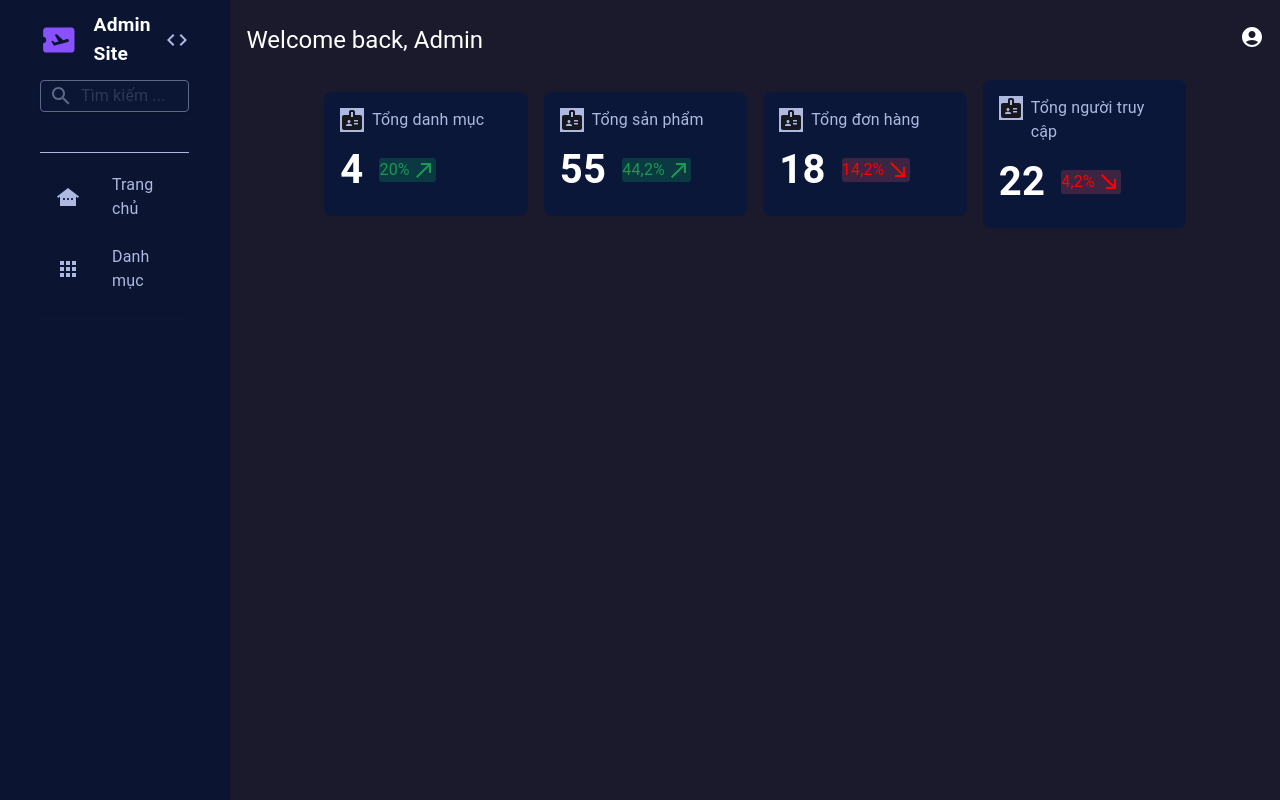
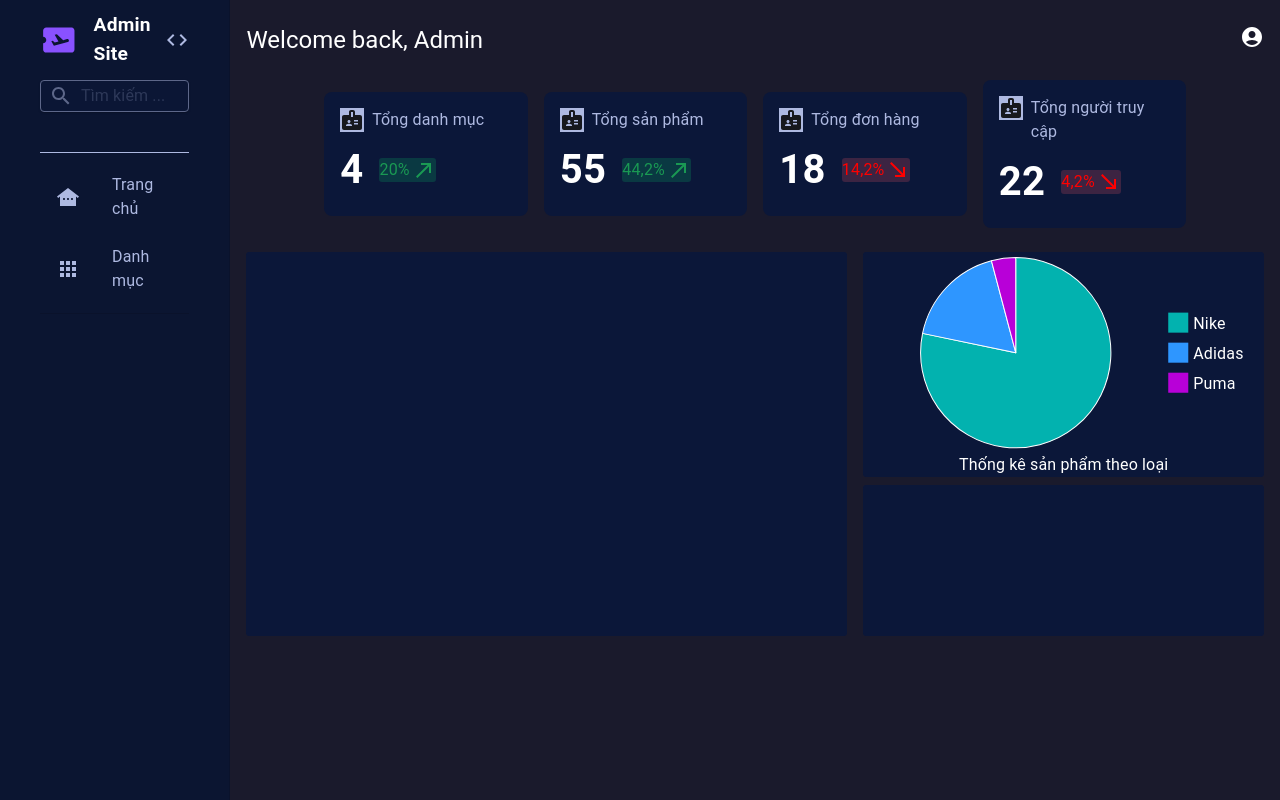
Before and after one commit to dunglt8200/admin-web-shop-ltd, a React (Vite) app: page / in a window 1280 px wide. Built offline with nearby package versions, Linux system fonts and the light colour scheme.

Commit message:
UI chart

```diff
--- a/package.json
+++ b/package.json
@@ -15,6 +15,7 @@
     "@mui/icons-material": "^6.3.1",
     "@mui/material": "^6.3.1",
     "@mui/system": "^6.4.0",
+    "@mui/x-charts": "^7.24.0",
     "react": "^18.3.1",
     "react-dom": "^18.3.1",
     "react-router-dom": "^7.1.1"
--- a/src/assets/css/home.css
+++ b/src/assets/css/home.css
@@ -60,4 +60,40 @@
 .box-chart-home {
    width: 100%;
    height: 77%;
+   display: flex;
+   flex-direction: row;
+   gap: 2vh;
 }
+
+.box-chart-product {
+    width: 60%;
+    height: 70%;
+    background-color: var(--color-grey);
+    border-radius: 3px;
+}
+
+.box-chart-group {
+    width: 40%;
+    height: 70%;
+    display: flex;
+    flex-direction: column;
+    gap: 1vh;
+}
+
+.box-chart-category {
+    width: 100%;
+    height: 60%;
+    background-color: var(--color-grey);
+    border-radius: 3px;
+    display: flex;
+    flex-direction: column;
+    align-items: center;
+    justify-items: center;
+}
+
+.box-chart-bill {
+    width: 100%;
+    height: 40%;
+    background-color: var(--color-grey);
+    border-radius: 3px;
+}
--- /dev/null
+++ b/src/components/common/PieChartDashboard.jsx
@@ -0,0 +1,27 @@
+import * as React from 'react';
+import { PieChart } from '@mui/x-charts';
+
+export default function PieChartDashboard({data}) {
+  return (
+    <PieChart
+      series={[
+        {
+          data: data,
+          highlightScope: { fade: 'global', highlight: 'item' },
+          faded: { innerRadius: 30, additionalRadius: -30, color: 'gray' },
+          valueFormatter
+        },
+      ]}
+      height={200}
+      slotProps={{
+        legend: {
+          labelStyle:{
+            fill: 'white'
+          }
+        },
+      }}
+    />
+  );
+}
+
+export const valueFormatter = (item) => `${item.value}%`;
--- a/src/pages/home/Home.jsx
+++ b/src/pages/home/Home.jsx
@@ -2,6 +2,23 @@ import { Box } from "@mui/system";
 import React from "react";
 import BoxItemCountHome from "../../components/common/BoxItemCountHome";
 import BadgeIcon from '@mui/icons-material/Badge';
+import PieChartDashboard from "../../components/common/PieChartDashboard";
+import { Typography } from "@mui/material";
+
+const categorys = [
+    {
+      label: 'Nike',
+      value: 72.72,
+    },
+    {
+      label: 'Adidas',
+      value: 16.38,
+    },
+    {
+      label: 'Puma',
+      value: 3.83,
+    }
+  ];
 
 function Home() {
     return (
@@ -13,8 +30,17 @@ function Home() {
                 <BoxItemCountHome icon={<BadgeIcon sx={{ backgroundColor: "#AEB9E1" }}/>} title={"Tổng người truy cập"} value={"22"} isIncrease={false} percentValue={"4,2%"}/>
             </Box>
             <Box className="box-chart-home">
-                <Box>
+                <Box className="box-chart-product">
 
+                </Box>
+                <Box className="box-chart-group">
+                    <Box className="box-chart-category">
+                      <PieChartDashboard data={categorys}/>
+                      <Typography sx={{ color: "#fff" }}>Thống kê sản phẩm theo loại</Typography>
+                    </Box>
+                    <Box className="box-chart-bill">
+
+                    </Box>
                 </Box>
             </Box>
         </Box>
```
Also changed, not shown: src/assets/css/main.css (line endings or trailing spaces), 1 other file (tests, documents, lock files or other folders).
